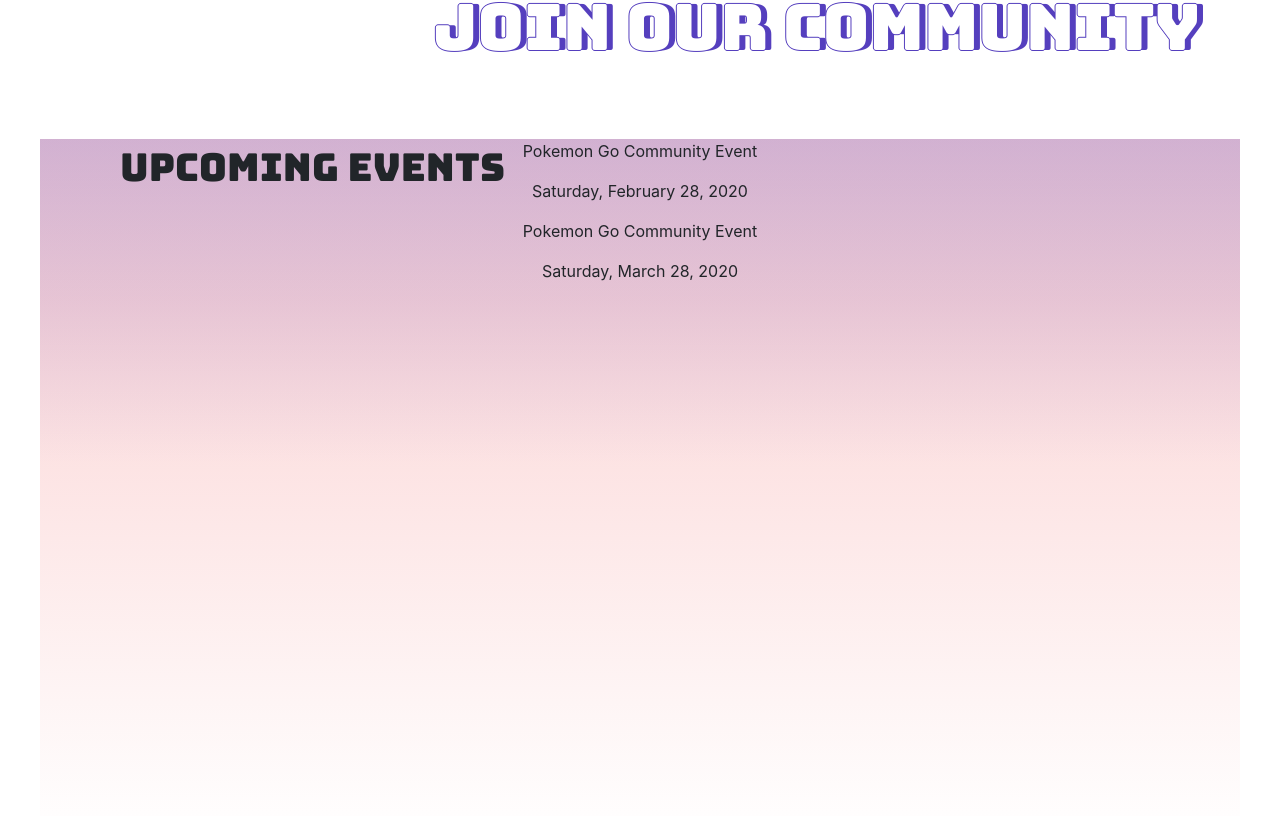
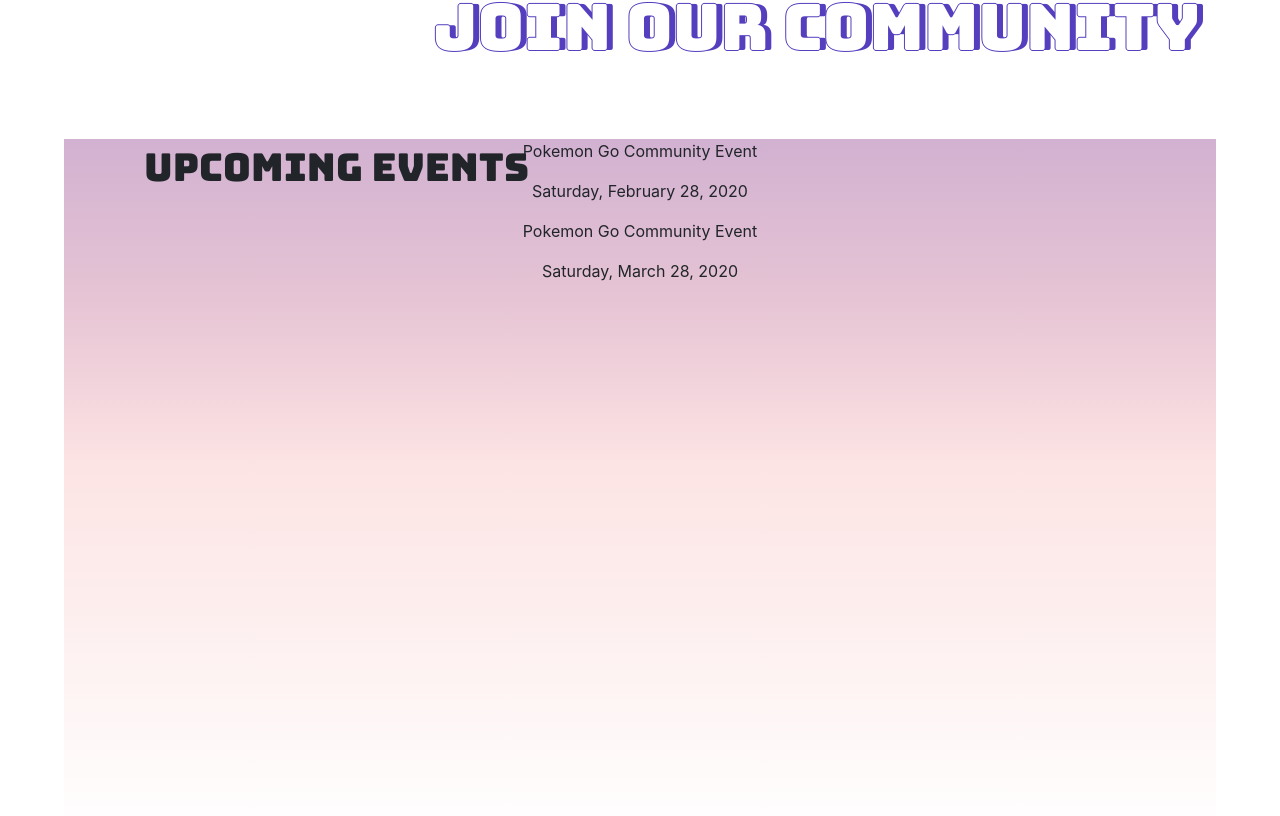
Before and after one commit to ArataKagan/qweerty-gamer-react, a React (Create React App) app in the folder client/: page /event in a window 1280 px wide. Shown: the part 564-1380 px from the top of the page. Built offline with nearby package versions, Linux system fonts and the light colour scheme.

Commit message:
fixed margin to proportionally scale the width of box

```diff
--- a/client/src/components/Event/EventProfile/event-profile.module.css
+++ b/client/src/components/Event/EventProfile/event-profile.module.css
@@ -1,11 +1,12 @@
 
 .event-data-outer {
      /* Background Gradient for Complementary Colors */
+
     background-image:  linear-gradient(rgba(85, 63, 190, 0.25) 0%, rgba(255, 255, 255, 0) 46.35%), linear-gradient(rgba(241, 97, 98, 0.25) 22.92%, rgba(255, 255, 255, 0) 100%);
-    width: 1200px;
+    width: 90vw;
     height: 700px;
-    left: calc(50% - 1200px/2);
-    position: relative;
+    text-align: center;
+    margin: 0 auto;
 }
 
 .event-data-inner {
@@ -24,3 +25,5 @@
     padding-left: 80px;
     font-size: 3vw;
 }
+
+@media only screen and (max-width: )
```
